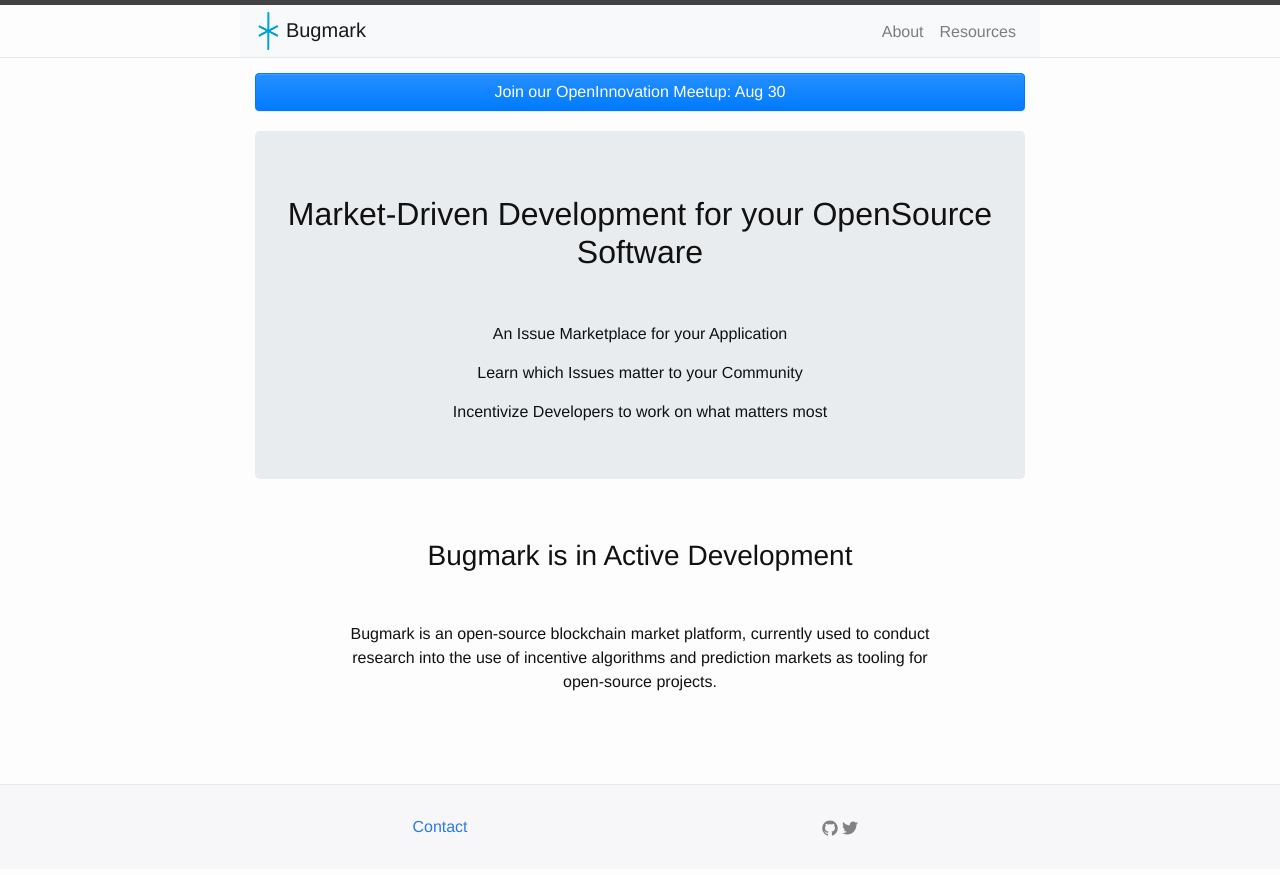
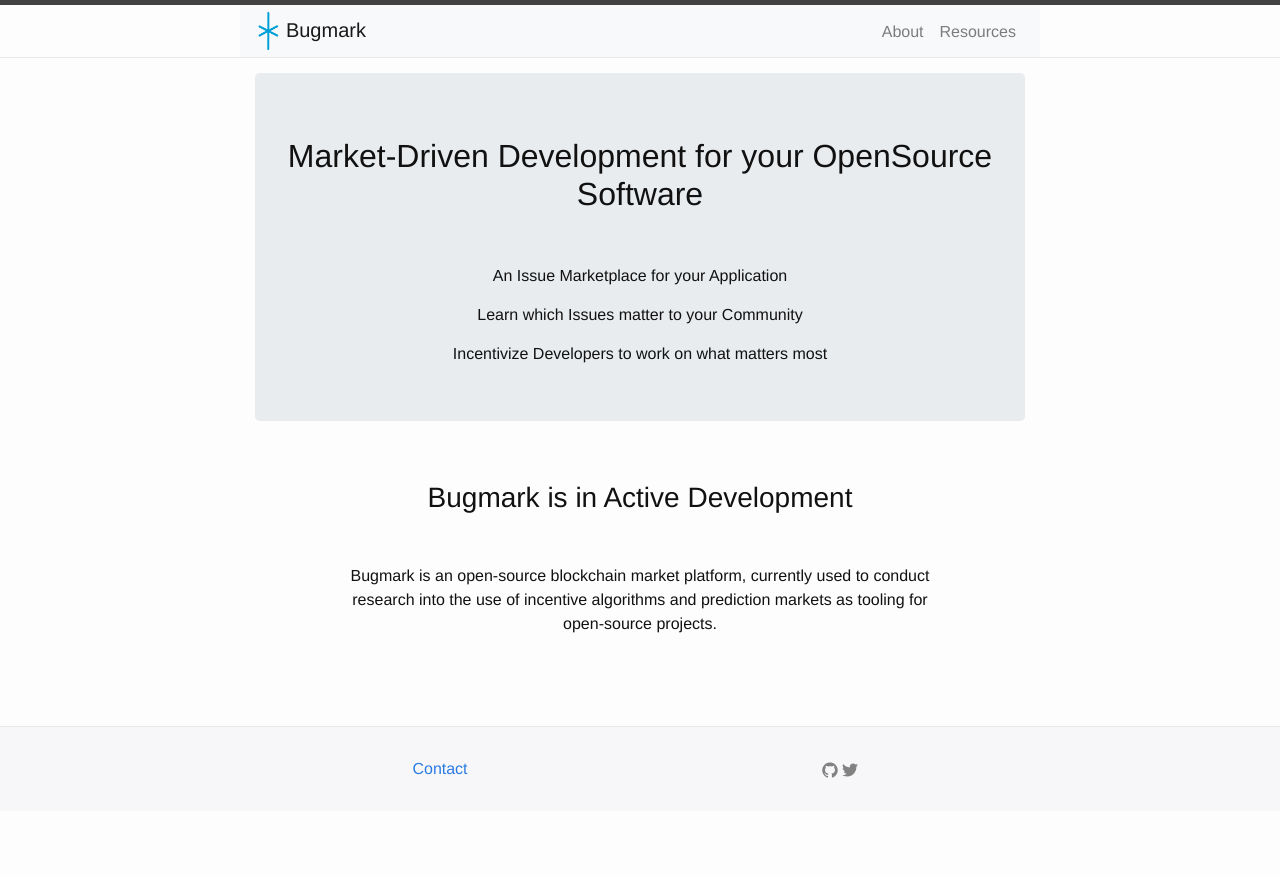
Before and after one commit to bugmark/website, a Jekyll site: the page built from docs/index.html, in a window 1280 px wide. Shown: the top 875 px of the page. Built offline with Jekyll 4.4.1, drawn with Linux system fonts in a browser that asks for light colours; nearby versions of some CDN libraries; the list of posts is cut into pages by our own code.

Commit message:
Comment out meetup button

```diff
--- a/docs/index.html
+++ b/docs/index.html
@@ -1,13 +1,13 @@
 ---
 layout: default
 ---
-<div style='margin-bottom: 20px;'>
-  <a href='/pa/'>
-    <button type='button' class='btn btn-primary btn-block'>
-      Join our OpenInnovation Meetup: Aug 30
-    </button>
-  </a>
-</div>
+<!-- <div style='margin&#45;bottom: 20px;'> -->
+<!--   <a href='/pa/'> -->
+<!--     <button type='button' class='btn btn&#45;primary btn&#45;block'> -->
+<!--       Join our OpenInnovation Meetup: Aug 30 -->
+<!--     </button> -->
+<!--   </a> -->
+<!-- </div> -->
 <div class="jumbotron d-md-up" style='padding-bottom: 40px;'>
   <div class="row">
     <div class="col-md-12 text-center">
```
